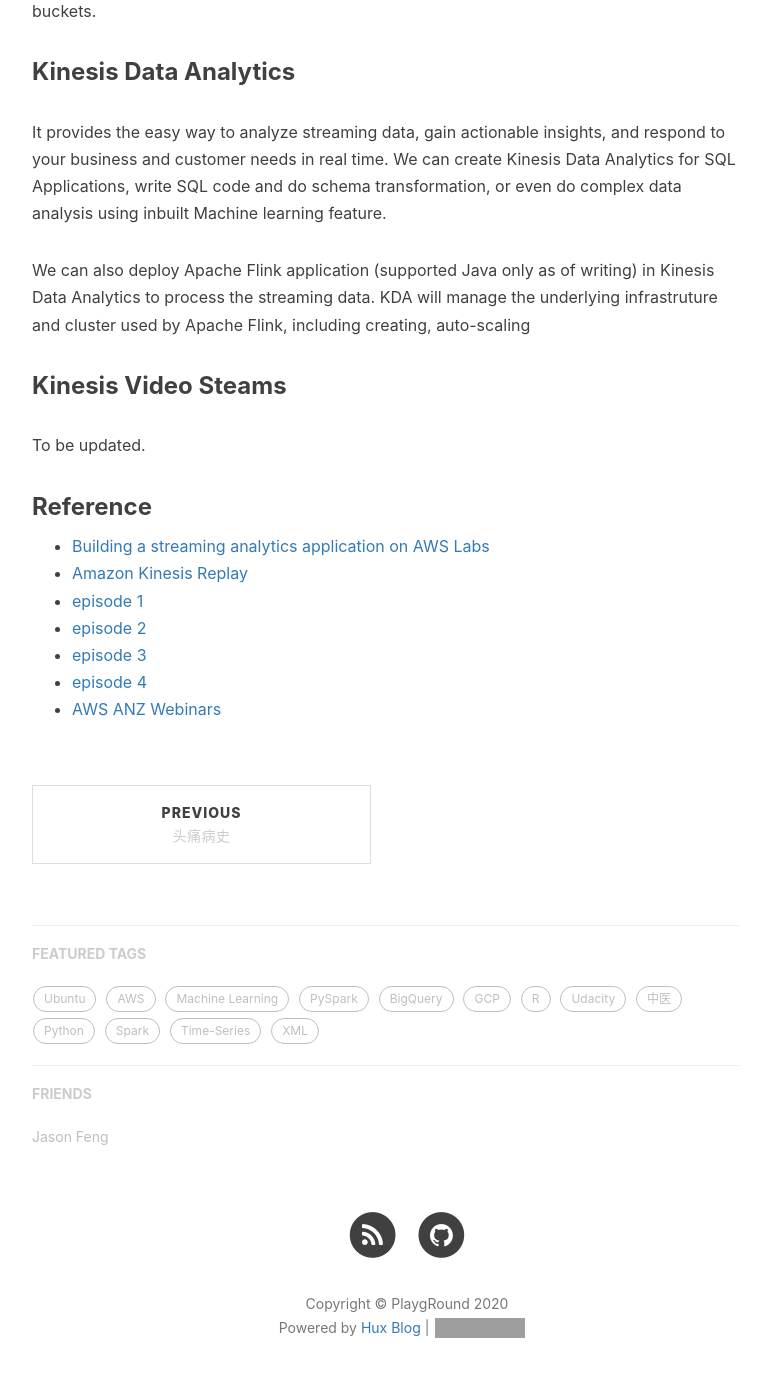
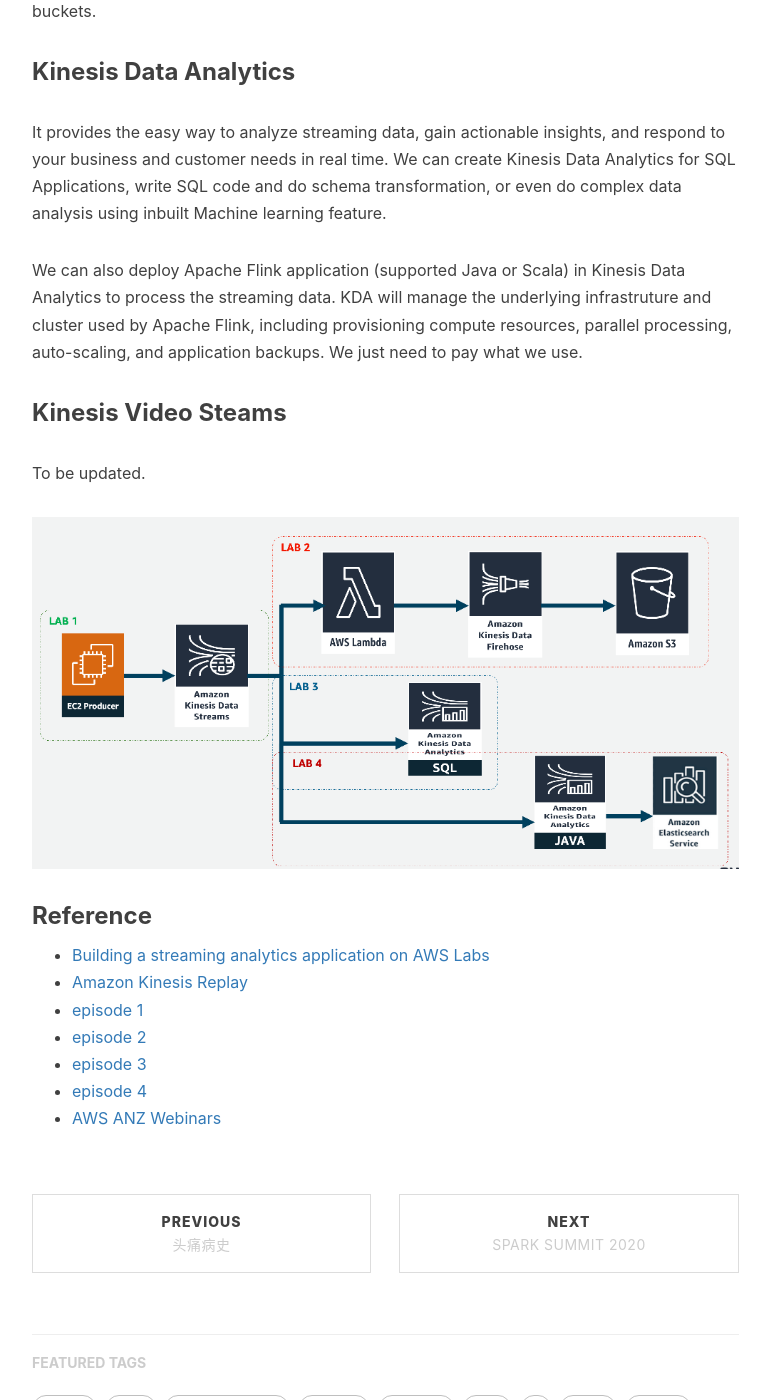
Before and after one commit to q15928/q15928.github.io, a Jekyll site: the page built from _posts/2020-06-27-aws-kinesis.md, in a window 1280 px wide and 1400 px high, scrolled down 1333 px. Shown: the whole window, without its empty margins (233-1003 px from the left). Built offline with Jekyll 4.4.1, drawn with Linux system fonts in a browser that asks for light colours; nearby versions of some CDN libraries; comment, search, counter and statistics services are not loaded; grey boxes are pictures that could not be loaded.

Commit message:
Updated posts and img

```diff
--- a/_posts/2020-06-27-aws-kinesis.md
+++ b/_posts/2020-06-27-aws-kinesis.md
@@ -19,17 +19,19 @@ Amazon Kinesis makes it easy to collect, process, and analyze real-time, streami
 
 ### Kinesis Data Streams
 This is similar to Apache Kafka, the message bus that producers and consumers are decoupled to generate the data and to read the data. By default, the messages are retained for 24 hours. The core concept here is topic and shard. Topic is the name of a specific stream of data. Shard defines the capacity of reading and writing to the stream concurrently. Number of shards is required to manually configured to suite the throughput of the streaming data. This is similar to partition in Apache Kafka.
+
 ### Kinesis Data Firehose
 It can deliever the stream data to a certain AWS services like S3, RedShift, Elastic Search and Splunk. The source data can be Kinesis Data Streams. The more common use case is Lambda function is invoked once new data arrives in KDS. The data is processed by the Lambda function and then sent to Kinesis Data Firehose which is configured with a specific detination. KDF can specify the file format as well, for example, save as parquet files in S3 buckets.
+
 ### Kinesis Data Analytics
 It provides the easy way to analyze streaming data, gain actionable insights, and respond to your business and customer needs in real time. We can create Kinesis Data Analytics for SQL Applications, write SQL code and do schema transformation, or even do complex data analysis using inbuilt Machine learning feature.
 
-We can also deploy Apache Flink application (supported Java only as of writing) in Kinesis Data Analytics to process the streaming data. KDA will manage the underlying infrastruture and cluster used by Apache Flink, including creating, auto-scaling
+We can also deploy Apache Flink application (supported Java or Scala) in Kinesis Data Analytics to process the streaming data. KDA will manage the underlying infrastruture and cluster used by Apache Flink, including provisioning compute resources, parallel processing, auto-scaling, and application backups. We just need to pay what we use.
 
 ### Kinesis Video Steams
 To be updated.
 
-
+![](/img/2020-06-27-aws-kinesis-arch.png)
 ### Reference
 - [Building a streaming analytics application on AWS Labs](https://kinesis-immersion-day1.s3.amazonaws.com/immersionday/README.html)
 - [Amazon Kinesis Replay](https://github.com/aws-samples/amazon-kinesis-replay)
```
Also changed, not shown: _posts/2020-06-28-spark-summit.md (added, +17 -0 lines), img/2020-06-27-aws-kinesis-arch.png (added).
